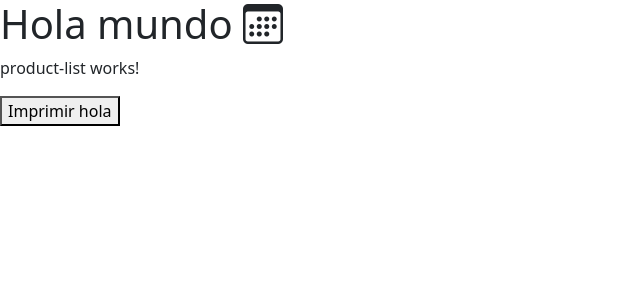
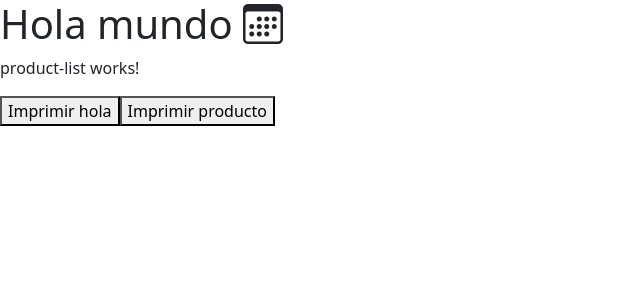
Before and after one commit to Teutona89/adecco_angular_ed2, an Angular app in the folder 009.angular/angular-006-servicios/: page / in a window 1280 px wide. Shown: the top 300 px of the page, without its empty margins (0-640 px from the left). Built offline with nearby package versions, Linux system fonts and the light colour scheme.

Commit message:
Angular servicio imprimir producto de API REST FakeStore

```diff
--- a/009.angular/angular-006-servicios/src/app/product-list/product-list.component.html
+++ b/009.angular/angular-006-servicios/src/app/product-list/product-list.component.html
@@ -1,3 +1,4 @@
 <p>product-list works!</p>
 
 <button (click)="imprimirHola()">Imprimir hola</button>
+<button (click)="imprimirProduct()">Imprimir producto</button>
--- a/009.angular/angular-006-servicios/src/app/product-list/product-list.component.ts
+++ b/009.angular/angular-006-servicios/src/app/product-list/product-list.component.ts
@@ -18,5 +18,9 @@ export class ProductListComponent {
     let texto = this.productService.holaMundo();
     console.log(texto);
   }
+  imprimirProduct(): void {
+    // obtener el producto e imprimirlo por consola
+    this.productService.obtenerProducto1().subscribe(p => console.log(p));
+  }
 
 }
```
